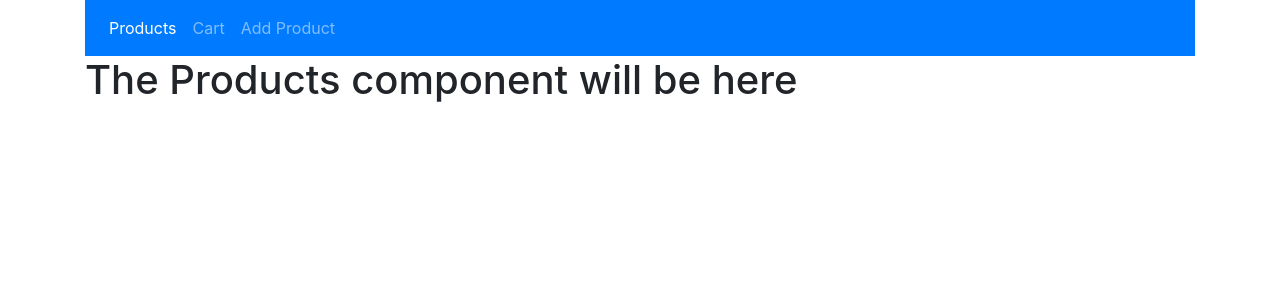
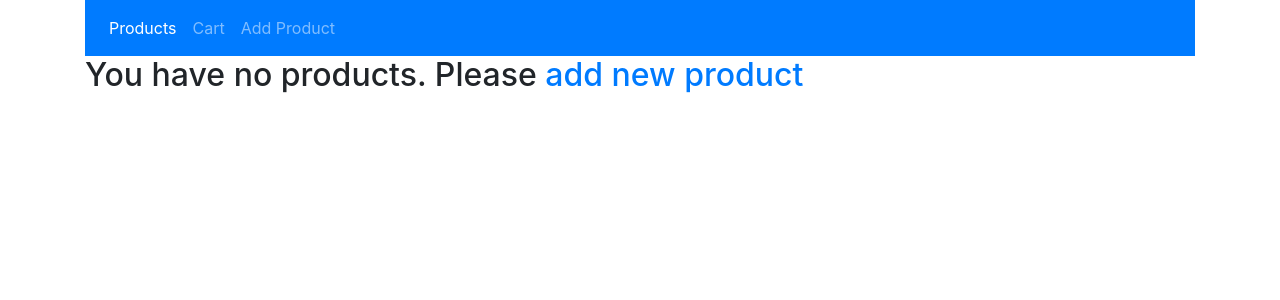
Before and after one commit to summerlightningman/ecommerce, a React (Create React App) app: page / in a window 1280 px wide. Shown: the top 300 px of the page. Built offline with nearby package versions, Linux system fonts and the light colour scheme.

Commit message:
Component Products was finished

```diff
--- a/src/components/App.js
+++ b/src/components/App.js
@@ -20,6 +20,24 @@ const App = () => {
         setProducts([...products, product]);
     };
 
+    const addToCart = product => {
+        if (cart.length) {
+            const newCart = [...cart];
+            const foundIndex = newCart.findIndex(item => item.id === product.id);
+            if (foundIndex >= 0) {
+                newCart[foundIndex]['qty'] += 1;
+            } else {
+                product.qty += 1;
+                newCart.push(product);
+            }
+            setCart(newCart);
+        } else {
+            product.qty = 1;
+            const newCart = [product];
+            setCart(newCart);
+        }
+    };
+
     return (
         <Router>
             <CartProvider value={cart}>
@@ -27,7 +45,7 @@ const App = () => {
                     <div className="container">
                         <Header/>
                         <Route exact path="/">
-                            <Products/>
+                            <Products addToCart={addToCart}/>
                         </Route>
                         <Route path="/add-product">
                             <AddProduct addProduct={addProduct}/>
--- a/src/components/products.js
+++ b/src/components/products.js
@@ -1,7 +1,50 @@
-const Products = () => {
-    return (
-        <h1>The Products component will be here</h1>
-    )
+import {useContext} from 'react';
+import {Link, useHistory} from 'react-router-dom';
+
+import ProductsContext from "../contexts/ProductsContext";
+
+const Products = ({addToCart}) => {
+    const history = useHistory();
+    const products = useContext(ProductsContext);
+
+    const handleClickToProduct = product => {   // Каррировано успешно
+        return () => {
+            addToCart(product);
+            history.push('/cart');
+        }
+    };
+
+    if (!products.length)
+        return (
+            <h2>You have no products. Please <Link to="/add-product">add new product</Link></h2>
+        )
+    else
+        return (
+            <ul className="list-group">
+                {products.map(product =>
+                    <li key={product.id} className="list-group item">
+                        <div className="product">
+                            <div className="product-left">
+                                <img src={product.url} alt={product.name} className="product-image"/>
+                                <div className="product-title">{product.name}</div>
+                                <div className="product-description">{product.description}</div>
+                            </div>
+                            <div className="product-right">
+                                <div className="product-price">
+                                    ${product.price}
+                                </div>
+                                <button
+                                    className="btn btn-sm btn-success"
+                                    onClick={handleClickToProduct(product)}
+                                >
+                                    Add to Cart
+                                </button>
+                            </div>
+                        </div>
+                    </li>
+                )}
+            </ul>
+        )
 };
 
 export default Products
```
Also changed, not shown: 1 other file (tests, documents, lock files or other folders).
